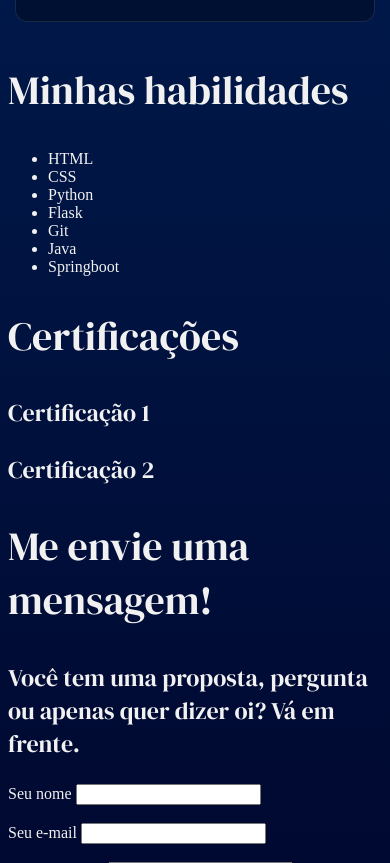
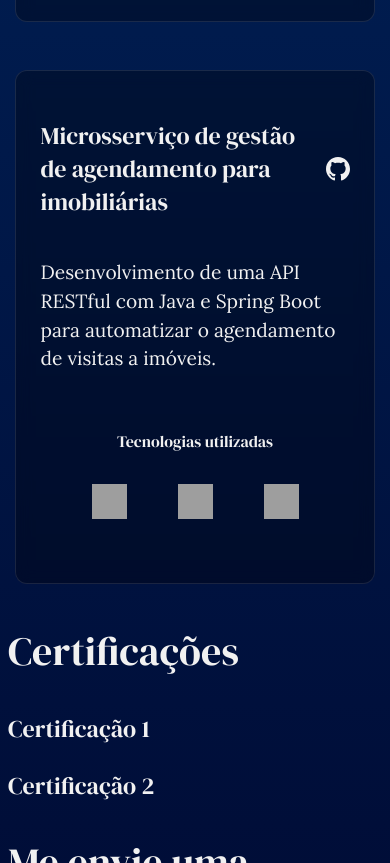
Before and after one commit to lais-zanardi/portfolio, a plain HTML site: page index.html in a window 390 px wide. Shown: the part 2536-3399 px from the top of the page. Drawn offline with Linux system fonts and the light colour scheme; grey boxes are pictures that could not be loaded.

Commit message:
feat: adiciona projeto microsserviço para imobiliárias na seção projetos

```diff
--- a/index.html
+++ b/index.html
@@ -136,23 +136,43 @@
                                 alt="Git" width="40">
                         </li>
                     </ul>
+            </article>
+
+            <!--Microsserviço imobiliária-->
+            <article class="projeto-item">
+                <section class="projeto-header">
+                    <h3>Microsserviço de gestão de agendamento para imobiliárias</h3>
+                    <a href="https://github.com/lais-zanardi/agendamento-imobiliaria.git" class="icone-github" target="_blank" rel="noopener noreferrer" aria-label="Código fonte no GitHub">
+                        <svg xmlns="http://www.w3.org/2000/svg" width="24" height="24" viewBox="0 0 24 24" fill="currentColor">
+                            <path d="M12 0c-6.626 0-12 5.373-12 12 0 5.302 3.438 9.8 8.207 11.387.599.111.793-.261.793-.577v-2.234c-3.338.726-4.033-1.416-4.033-1.416-.546-1.387-1.333-1.756-1.333-1.756-1.089-.745.083-.729.083-.729 1.205.084 1.839 1.237 1.839 1.237 1.07 1.834 2.807 1.304 3.492.997.107-.775.418-1.305.762-1.604-2.665-.305-5.467-1.334-5.467-5.931 0-1.311.469-2.381 1.236-3.221-.124-.303-.535-1.524.117-3.176 0 0 1.008-.322 3.301 1.23.957-.266 1.983-.399 3.003-.404 1.02.005 2.047.138 3.006.404 2.291-1.552 3.297-1.23 3.297-1.23.653 1.653.242 2.874.118 3.176.77.84 1.235 1.911 1.235 3.221 0 4.609-2.807 5.624-5.479 5.921.43.372.823 1.102.823 2.222v3.293c0 .319.192.694.801.576 4.765-1.589 8.199-6.086 8.199-11.386 0-6.627-5.373-12-12-12z"/>
+                        </svg>
+                      </a>
+                </section>
+                <p>Desenvolvimento de uma API RESTful com Java e Spring Boot para automatizar o agendamento de visitas a imóveis.</p>
+                <section class="tecnologias">
+                    <h4 id="titulo-tecnologias">Tecnologias utilizadas</h4>
+                    <ul class="lista-tecnologias">
+                        <li class="tecnologia">
+                            <img src="https://cdn.jsdelivr.net/gh/devicons/devicon/icons/java/java-original.svg"
+                                 alt="Java" width="40">
+                          </li>
+
+                          <li class="tecnologia">
+                            <img src="https://cdn.jsdelivr.net/gh/devicons/devicon/icons/spring/spring-original.svg"
+                                 alt="Spring Boot" width="40">
+                          </li>
+
+                        <!-- Git -->
+                        <li class="tecnologia">
+                            <img src="https://cdn.jsdelivr.net/gh/devicons/devicon/icons/git/git-original.svg"
+                                alt="Git" width="40">
+                        </li>
+                    </ul>
 
             </article>
 
         </section>
 
-        <section class="habilidades">
-            <h2>Minhas habilidades</h2>
-            <ul>
-                <li>HTML</li>
-                <li>CSS</li>
-                <li>Python</li>
-                <li>Flask</li>
-                <li>Git</li>
-                <li>Java</li>
-                <li>Springboot</li>
-            </ul>
-        </section>
 
         <section class="certificados">
             <h2>Certificações</h2>
```
